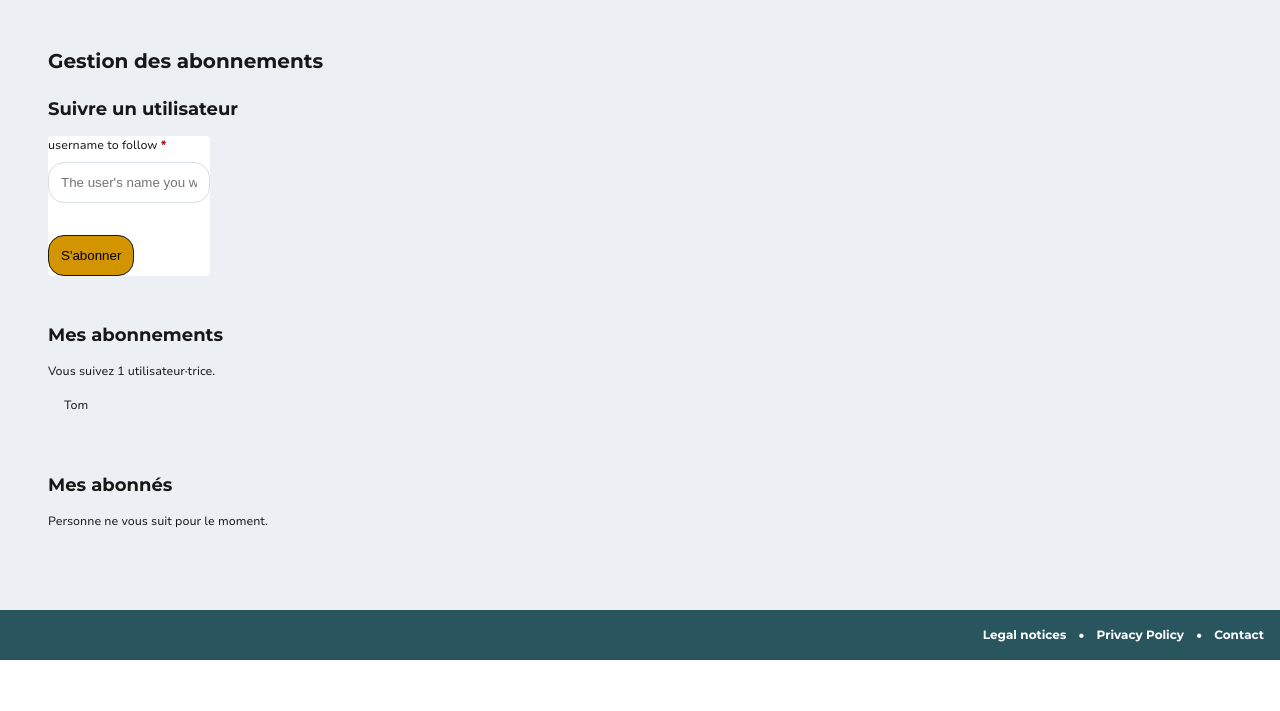
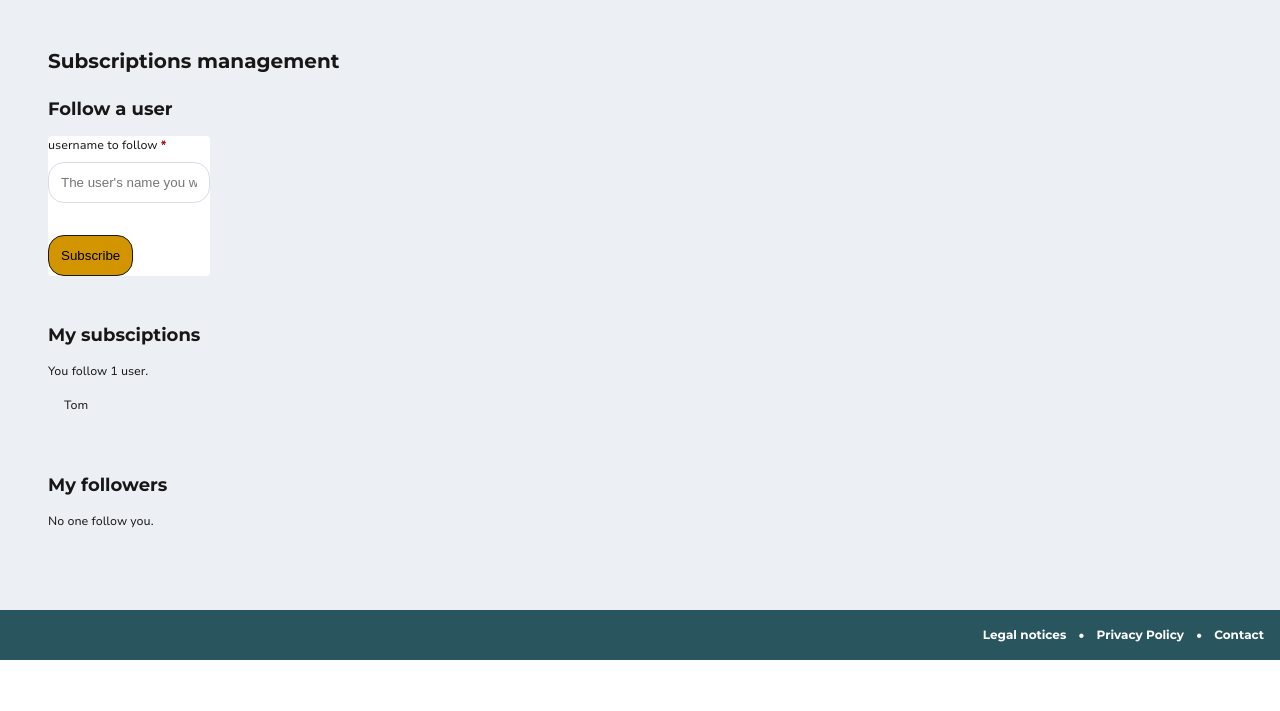
Before and after one commit to Arnaud-Goguelin/ocpy09, a Django app: page /feed/subscription/ in a window 1280 px wide. Shown: the part 89-800 px from the top of the page. Run offline with Django 5.2, Linux system fonts and the light colour scheme; a user stored in the database is signed in; data comes from the database, SQL or seed files in the repository; some libraries are stand-ins or nearby versions.

Commit message:
style(subscription template): translate content into english

```diff
--- a/feed/jinja2/feed/subscription_landing.html
+++ b/feed/jinja2/feed/subscription_landing.html
@@ -14,11 +14,11 @@
 
 {% block content %}
 <section class="flex --column --align-start">
-    <h2 class="headline-xl mb-lg">Gestion des abonnements</h2>
+    <h2 class="headline-xl mb-lg">Subscriptions management</h2>
 
     <!-- Formulaire pour s'abonner -->
     <div class="mb-xl">
-        <h3 class="headline-lg mb-md">Suivre un utilisateur</h3>
+        <h3 class="headline-lg mb-md">Follow a user</h3>
         <form class="form-global width-80" method="post">
 
             {{ csrf_input|safe }}
@@ -32,19 +32,19 @@
                 </div>
             {% endif %}
 
-            {{ action_button(primary_text="S'abonner") }}
+            {{ action_button(primary_text="Subscribe") }}
         </form>
     </div>
 
     <!-- Liste des utilisateurs que je suis -->
     <div class="mb-xl">
-        <h3 class="headline-lg mb-md">Mes abonnements</h3>
+        <h3 class="headline-lg mb-md">My subsciptions</h3>
         {% if following %}
-            <p>Vous suivez {{ following|length }} utilisateur·trice{% if following|length > 1 %}s{% endif %}.</p>
+            <p>You follow {{ following|length }} user{% if following|length > 1 %}s{% endif %}.</p>
         {% endif %}
         <div>
             {% if not following %}
-                <p>Vous ne suivez personne pour le moment.</p>
+                <p>You do not follow anyone.</p>
             {% else %}
                 {% for subscription in following %}
                     <div class="flex --space-between --align-center mb-sm p-md border">
@@ -57,13 +57,13 @@
 
     <!-- Liste de mes abonnés -->
     <div class="mb-xl">
-        <h3 class="headline-lg mb-md">Mes abonnés</h3>
+        <h3 class="headline-lg mb-md">My followers</h3>
         {% if followers %}
-            <p>{{ followers|length }} utilisateur·trice{% if following|length > 1 %}s{% endif %} vous suivent actuellement</p>
+            <p>{{ followers|length }} user{% if following|length > 1 %}s{% endif %} follow you actually.</p>
         {% endif %}
         <div>
             {% if not followers %}
-                <p>Personne ne vous suit pour le moment.</p>
+                <p>No one follow you.</p>
             {% else %}
                 {% for subscription in followers %}
                     <div class="flex --space-between --align-center mb-sm p-md border">
```
